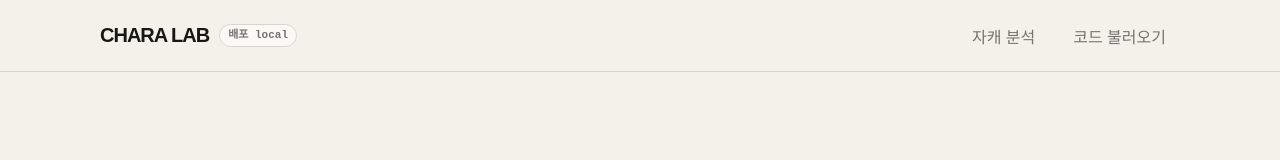
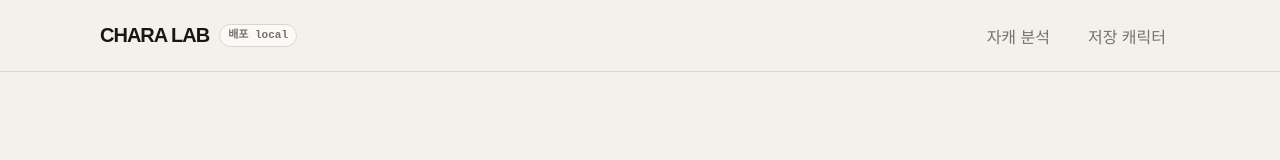
Before and after one commit to NAM5AN/character2, a Next.js app: page / in a window 1280 px wide. Shown: the top 160 px of the page. Built offline with nearby package versions, Linux system fonts and the light colour scheme.

Commit message:
Rename saved character navigation

```diff
--- a/src/app/layout.tsx
+++ b/src/app/layout.tsx
@@ -31,7 +31,7 @@ export default function RootLayout({ children }: Readonly<{ children: React.Reac
             </div>
             <nav className="nav-links">
               <Link className="nav-link" href="/analyze">자캐 분석</Link>
-              <Link className="nav-link optional" href="/#lookup">코드 불러오기</Link>
+              <Link className="nav-link optional" href="/#lookup">저장 캐릭터</Link>
             </nav>
           </div>
         </header>
```
